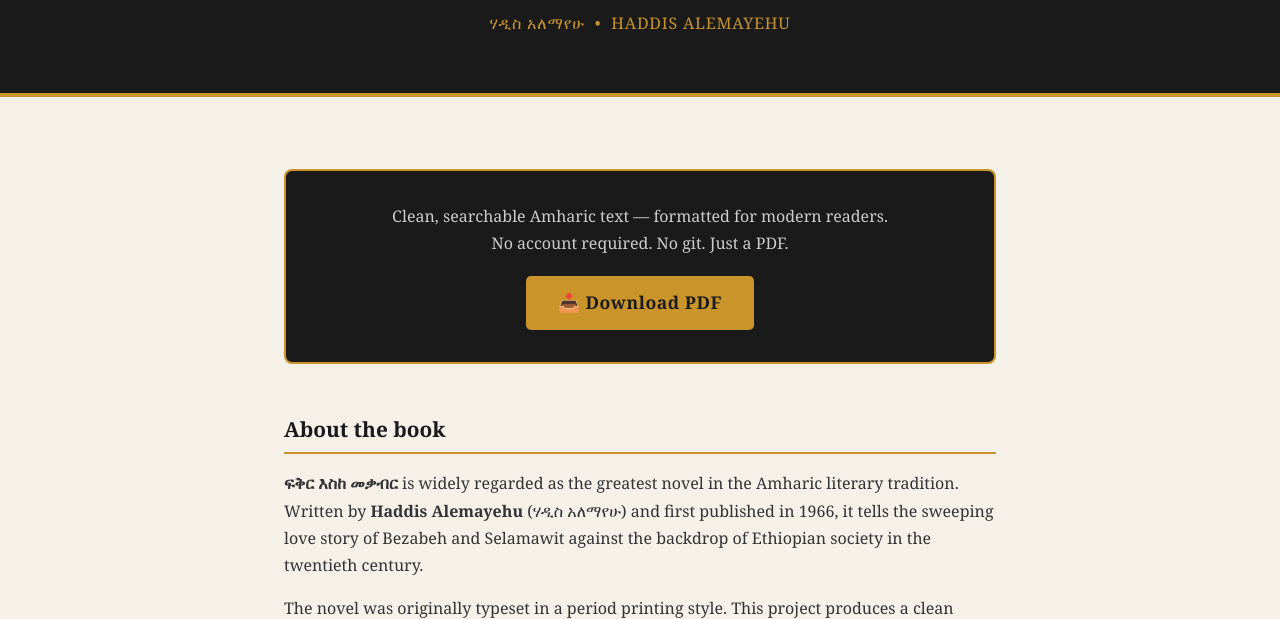
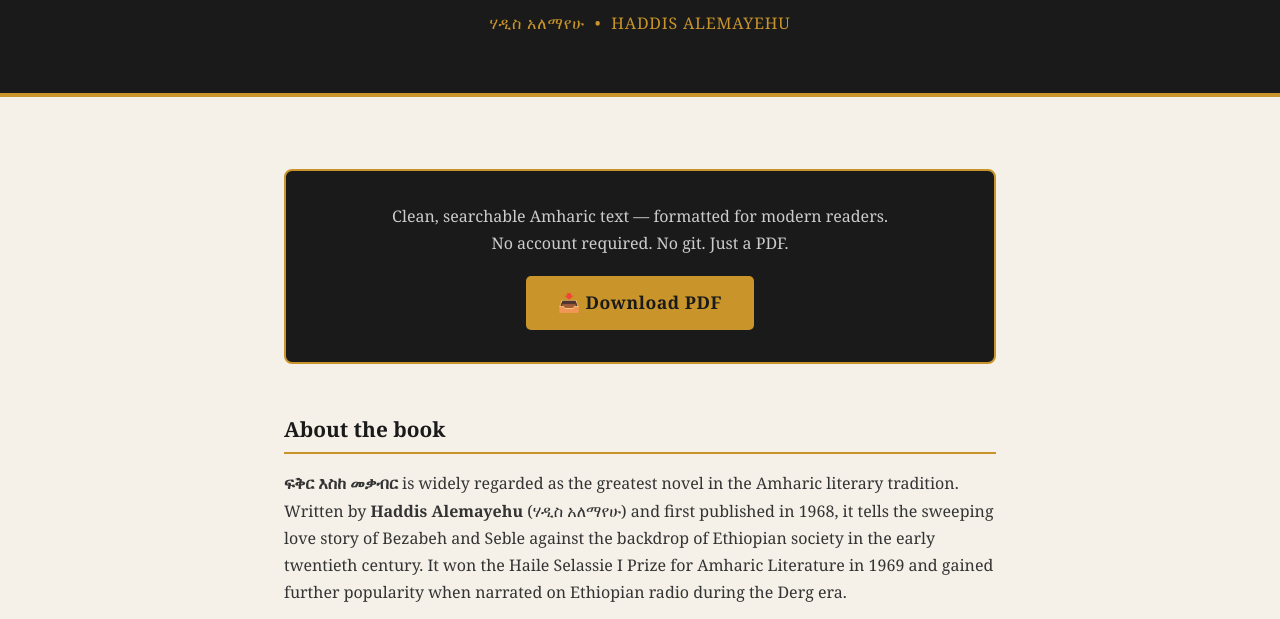
Before and after one commit to ggera/fikir-eske-makabir, a plain HTML site: page docs/index.html in a window 1280 px wide. Shown: the part 184-803 px from the top of the page. Drawn offline with Linux system fonts and the light colour scheme.

Commit message:
docs: correct publication year and facts from Wikipedia
- 1966 → 1968 (per Wikipedia infobox and category)
- "Selamawit" → "Seble" (correct name of the female lead)
- Add: won Haile Selassie I Prize for Amharic Literature in 1969
- Add: radio narration popularity during the Derg era
- English title: "Love unto the Grave" → "Love to the Grave" (Wikipedia title)

Source: https://en.wikipedia.org/wiki/Love_to_the_Grave

```diff
--- a/docs/index.html
+++ b/docs/index.html
@@ -7,7 +7,7 @@
   <title>ፍቅር እስከ መቃብር — Fikir Eske Mekabir | Free PDF Download</title>
 
   <meta name="description"
-        content="Download ፍቅር እስከ መቃብር (Fikir Eske Mekabir) by Haddis Alemayehu as a free, clean, searchable PDF. The greatest Amharic novel, formatted for modern readers." />
+        content="Download ፍቅር እስከ መቃብር (Fikir Eske Mekabir) by Haddis Alemayehu as a free, clean, searchable PDF. The greatest Amharic novel (1968), formatted for modern readers." />
 
   <meta name="keywords"
         content="ፍቅር እስከ መቃብር, fikir eske mekabir, fikir eske makabir, Haddis Alemayehu, ሃዲስ አለማየሁ, Amharic novel, Ethiopian literature, PDF download, free download, fikir eskemekabir" />
@@ -156,8 +156,10 @@
   <p>
     <strong>ፍቅር እስከ መቃብር</strong> is widely regarded as the greatest novel in the Amharic literary
     tradition.  Written by <strong>Haddis Alemayehu</strong> (ሃዲስ አለማየሁ) and first published in
-    1966, it tells the sweeping love story of Bezabeh and Selamawit against the backdrop of
-    Ethiopian society in the twentieth century.
+    1968, it tells the sweeping love story of Bezabeh and Seble against the backdrop of
+    Ethiopian society in the early twentieth century.  It won the Haile Selassie I Prize
+    for Amharic Literature in 1969 and gained further popularity when narrated on Ethiopian
+    radio during the Derg era.
   </p>
   <p>
     The novel was originally typeset in a period printing style.  This project produces a clean
```
Also changed, not shown: 1 other file.
